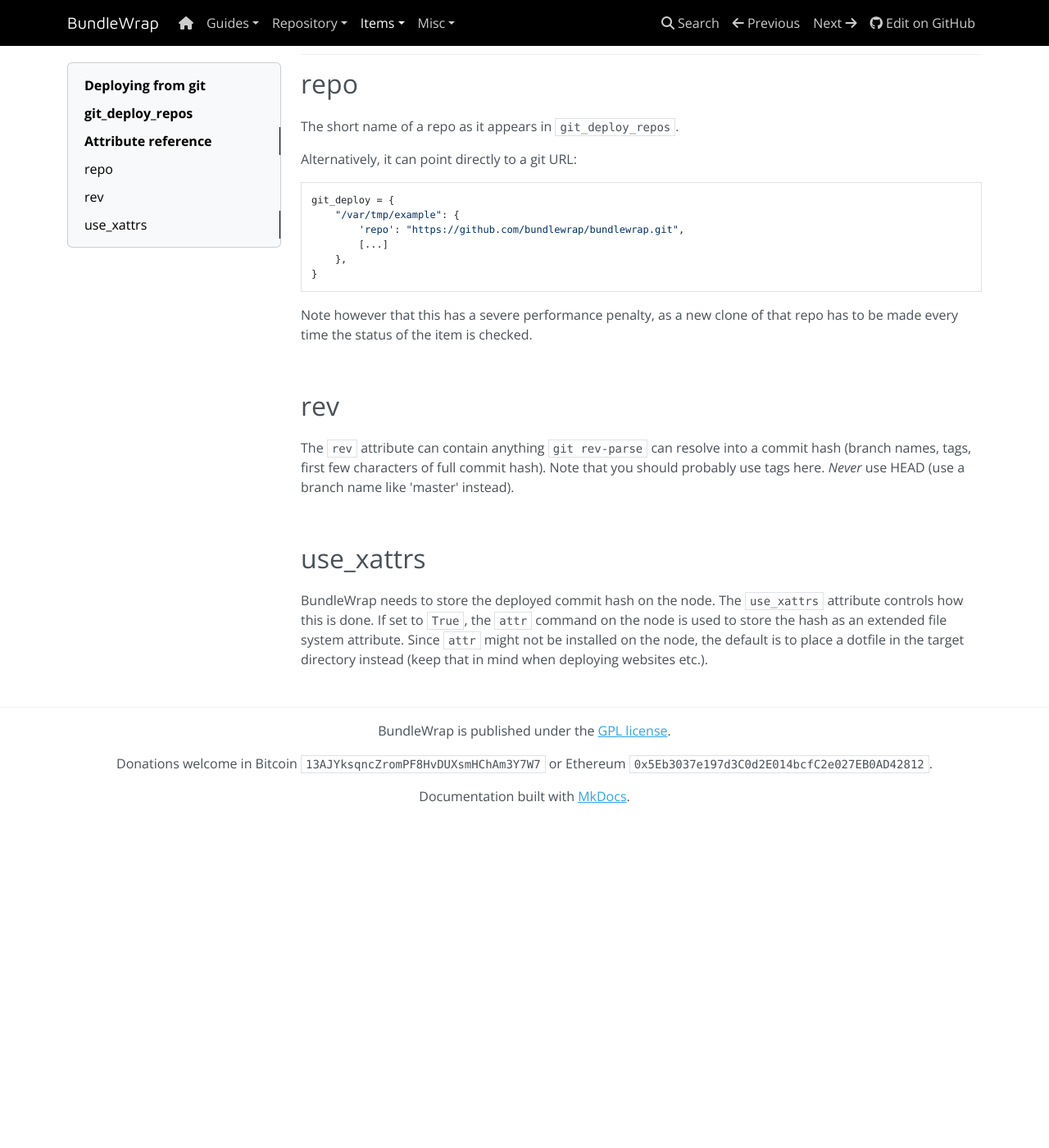
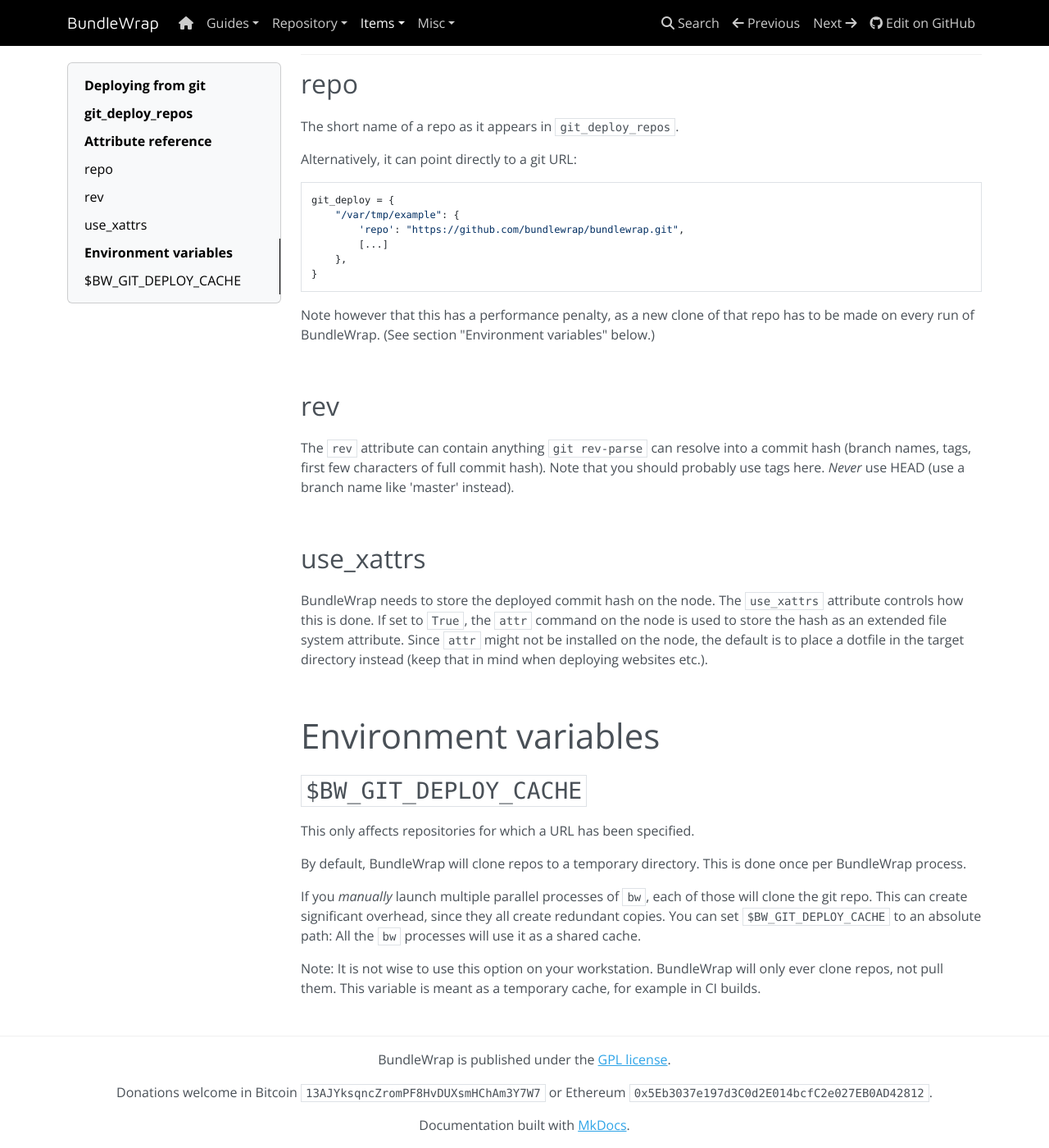
Before and after one commit to bundlewrap/bundlewrap, an MkDocs documentation site: the page built from docs/content/items/git_deploy.md, in a window 1280 px wide and 1400 px high, scrolled down 979 px. Shown: the whole window at 82% size. Built offline with MkDocs 1.6.1, drawn with Linux system fonts in a browser that asks for light colours; nearby versions of some CDN libraries; before the commit the page ends 1978 px from its top, so only the background shows below that.

Commit message:
Add documentation for $BW_GIT_DEPLOY_CACHE

```diff
--- a/docs/content/items/git_deploy.md
+++ b/docs/content/items/git_deploy.md
@@ -50,7 +50,7 @@
         },
     }
 
-Note however that this has a severe performance penalty, as a new clone of that repo has to be made every time the status of the item is checked.
+Note however that this has a performance penalty, as a new clone of that repo has to be made on every run of BundleWrap. (See section "Environment variables" below.)
 
 <br>
 
@@ -63,3 +63,17 @@
 ## use_xattrs
 
 BundleWrap needs to store the deployed commit hash on the node. The `use_xattrs` attribute controls how this is done. If set to `True`, the `attr` command on the node is used to store the hash as an extended file system attribute. Since `attr` might not be installed on the node, the default is to place a dotfile in the target directory instead (keep that in mind when deploying websites etc.).
+
+<br>
+
+# Environment variables
+
+## `$BW_GIT_DEPLOY_CACHE`
+
+This only affects repositories for which a URL has been specified.
+
+By default, BundleWrap will clone repos to a temporary directory. This is done once per BundleWrap process.
+
+If you *manually* launch multiple parallel processes of `bw`, each of those will clone the git repo. This can create significant overhead, since they all create redundant copies. You can set `$BW_GIT_DEPLOY_CACHE` to an absolute path: All the `bw` processes will use it as a shared cache.
+
+Note: It is not wise to use this option on your workstation. BundleWrap will only ever clone repos, not pull them. This variable is meant as a temporary cache, for example in CI builds.
```
